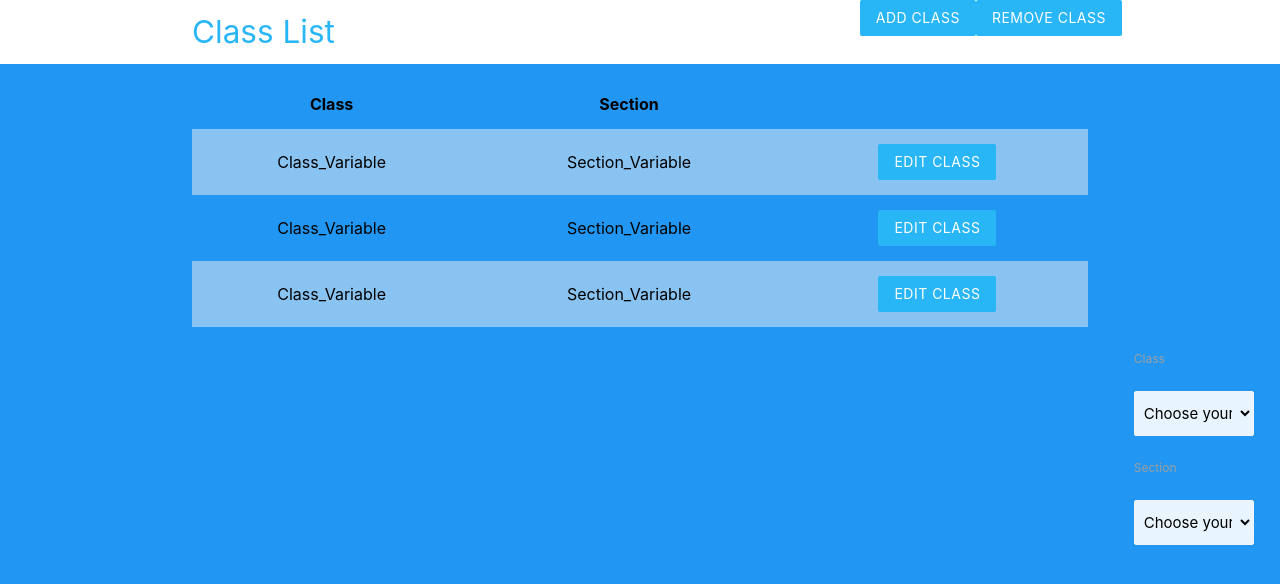
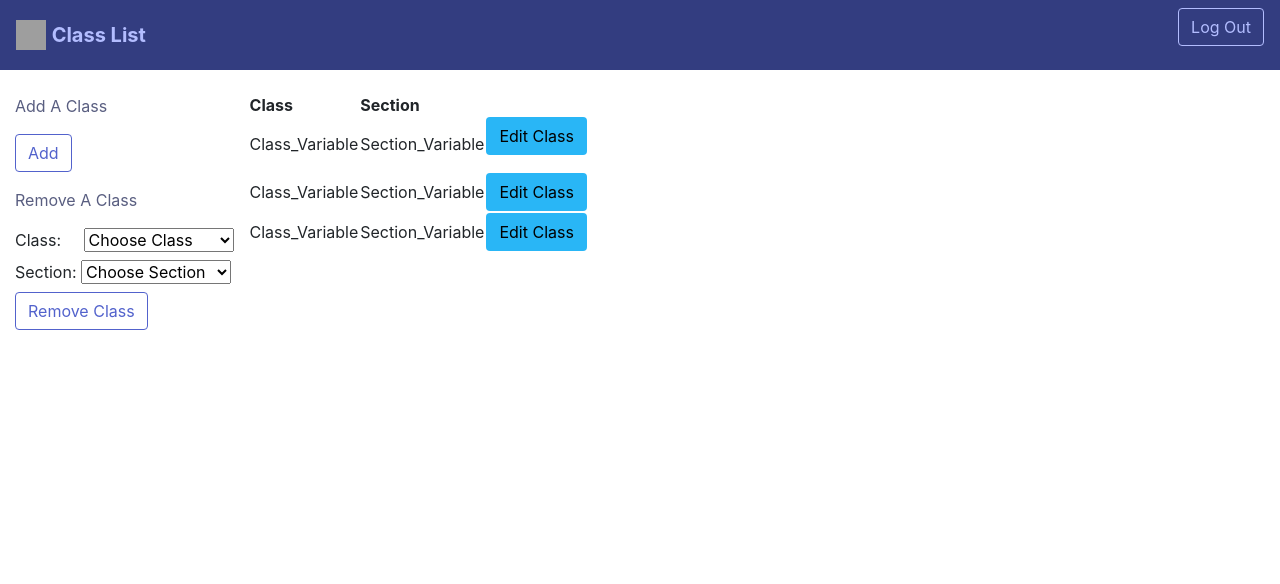
Before and after one commit to paolo-ortiz/CS122-Project, a PHP site: the page made by templates/Input2 header.php in a window 1280 px wide. Shown: the top 584 px of the page. Run offline with PHP 8.4, Linux system fonts and the light colour scheme; grey boxes are pictures that could not be loaded.

Commit message:
changed design

```diff
--- a/remove_class.php
+++ b/remove_class.php
@@ -28,6 +28,10 @@
         echo $_POST["secName"];
         ?>
         </p>
+        <form action=index.php method=POST>
+					<button class="btn brand z-depth-0" type="submit" name="action">Return
+					</button>
+				</form>
     </body>
 
 </html>
--- a/templates/Input2 header.php
+++ b/templates/Input2 header.php
@@ -1,6 +1,6 @@
 <head>
 	<title>INPUT SCREEN 2</title>
-	<link rel="stylesheet" href="https://cdnjs.cloudflare.com/ajax/libs/materialize/1.0.0/css/materialize.min.css">
+	<link rel="stylesheet" href="css\bootstrap.min.css">
 
 	<style type="text/css">
 		.brand {
@@ -15,27 +15,53 @@
 
 <body class="blue">
 	<!--BACKGROUND-->
-	<nav class="white z-depth-0">
-		<ul style="float:right">
-			<li>
+	<nav class="navbar navbar-light" style="background-color:#333D80; color:#B3BDFF; font-face: 16px-apple-system">
+		<a class="navbar-brand" href="#" style="color:#B3BDFF;">
+			<img src="/docs/4.0/assets/brand/bootstrap-solid.svg" width="30" height="30" class="d-inline-block align-top" alt="">
+			<strong>Class List</strong>
+		</a>
+		<form action=input1.html method=POST>
+			<button class="btn btn-outline-secondary my-2 my-sm-0" style="border-color:#B3BDFF; color:#B3BDFF;" type="submit"> Log Out</button>
+	</form>
+		</nav>
+	<br>
+	<div class="container-fluid">
+		<div class="row">
+			<nav class="nav flex-sm-column">
+				<div class="container" style="text-align:left">
+					<p style="color:#595E80;">Add A Class</p>
 					<form action=add_class.php method=POST>
-					<button class="btn brand z-depth-0" type="submit" name="action">Add Class
-					</button>
+					<button class="btn btn-outline-light my-2 my-sm-0" style="border-color:#5262CC; color:#5262CC;" type="submit">Add</button>
 					</form>
-			</li>
-			<li>
+				</div>
+				<div class="container" style="text-align:left">
+				<p style="color:#595E80;">Remove A Class</p>
 				<form action=remove_class.php method=POST>
+					<label>Class:&nbsp;&nbsp;&nbsp;&nbsp;</label>
+					<select style="width:150px" name=className class="browser-default">
+						<option value="" disabled selected>Choose Class</option>
+						<option name="className" value=Science>Science</option>
+						<option name="className" value=Math>Mathematics</option>
+						<option name="className" value=PE>Physical Education</option>
+						<option name="className" value=English>English</option>
+					</select>
+					<br>
+					<label>Section: </label>
+					<select style="width:150px" name=secName class="browser-default">
+						<option value="secName" disabled selected>Choose Section</option>
+						<option value=A name="secName">A</option>
+						<option value=B name="secName">B</option>
+						<option value=C name="secName">C</option>
+						<option value=D name="secName">D</option>
+					</select>
+					<br />
 						<!-- <input type=text placeholder="Class" name= className> -->
-					<button class="btn brand z-depth-0" type="submit" name="action">Remove Class
-					</button>
-			</li>
-			<li><a href="contact.asp">Contact</a></li>
-			<li><a href="about.asp">About</a></li>
-		</ul>
-		<div class="container">
-			<a href="#" class="brand-logo brand-text">Class List</a>
+						<button class="btn btn-outline-light my-2 my-sm-0" style="border-color:#5262CC; color:#5262CC;" type="submit">Remove Class</button>
+					</form>
 				</div>
-		<div id="table" class="container" style="align:left">
+
+			</nav>
+				<div id="table" class="" style="align:left">
 					<table class="striped centered black-text">
 						<thead>
 							<tr>
@@ -78,26 +104,6 @@
 						</tbody>
 					</table>
 				</div>
-		<ul id="nav-mobile" class="right hide-on-small-and-down">
-			<div class="container" style="text-align:left">
-				<label>Class</label>
-				<select name=className class="browser-default">
-					<option value="" disabled selected>Choose your option</option>
-					<option name="className" value=Science>Science</option>
-					<option name="className" value=Math>Mathematics</option>
-					<option name="className" value=PE>Physical Education</option>
-					<option name="className" value=English>English</option>
-				</select>
-				<label>Section</label>
-				<select name=secName class="browser-default">
-					<option value="secName" disabled selected>Choose your option</option>
-					<option value=A name="secName">A</option>
-					<option value=B name="secName">B</option>
-					<option value=C name="secName">C</option>
-					<option value=D name="secName">D</option>
-				</select>
 		</div>
-			</form>
-		</ul>
-	</nav>
+	</div>
 </body>
```
Lines whose indentation alone changed are shown as unchanged.
